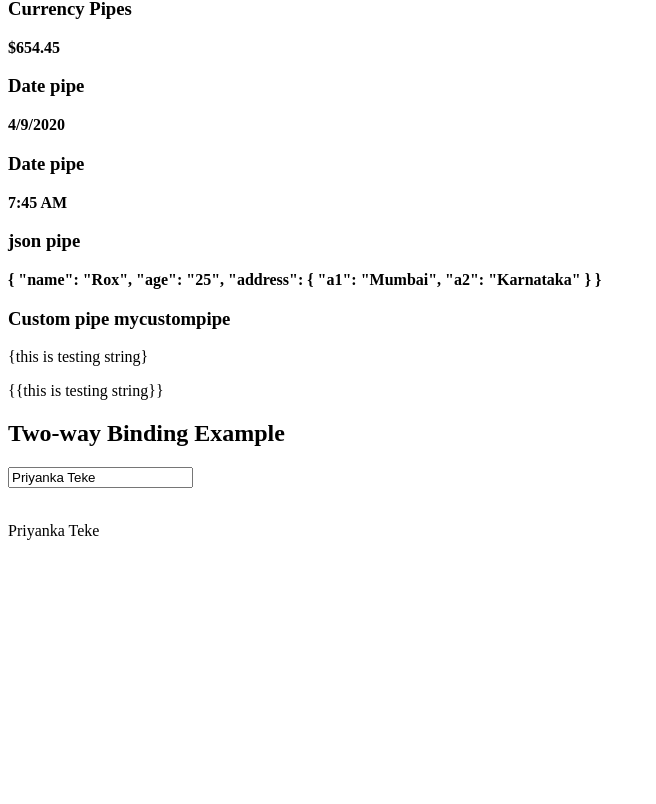
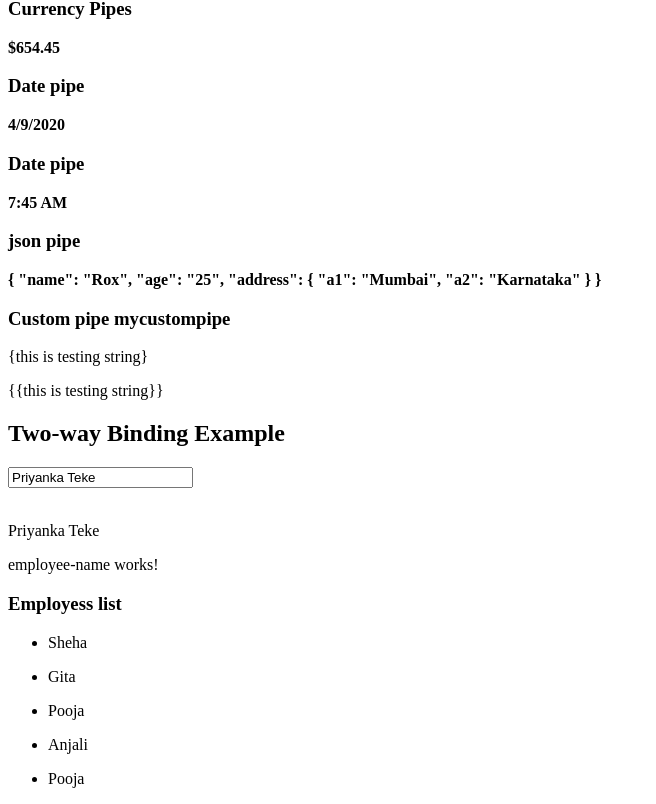
Before and after one commit to priyanka-teke05/angular-practice, an Angular app: page / in a window 1280 px wide. Shown: the part 1563-2367 px from the top of the page, without its empty margins (0-656 px from the left). Before the commit the page ends 2119 px from the top, so only its background shows below. Built offline with nearby package versions, Linux system fonts and the light colour scheme.

Commit message:
ADDED: component to show employee name

```diff
--- a/src/app/app.component.html
+++ b/src/app/app.component.html
@@ -38,5 +38,6 @@
     <h2>Two-way Binding Example</h2>
     <input [(ngModel)]="fullName" /> <br/><br/>
     <p> {{fullName}} </p>
+    <app-employee-name></app-employee-name>
 
     <router-outlet></router-outlet>
--- a/src/app/app.module.ts
+++ b/src/app/app.module.ts
@@ -9,13 +9,15 @@ import { Component1Component } from './component1/component1.component';
 import { NewCmpComponent } from './new-cmp/new-cmp.component';
 import { ChangeTextDirective } from './change-text.directive';
 import { MycustompipePipe } from './mycustompipe.pipe';
+import { EmployeeNameComponent } from './employee-name/employee-name.component';
 @NgModule({
   declarations: [
     AppComponent,
     Component1Component,
     NewCmpComponent,
     ChangeTextDirective,
-    MycustompipePipe
+    MycustompipePipe,
+    EmployeeNameComponent
   ],
   imports: [
     BrowserModule,
--- /dev/null
+++ b/src/app/employee-name/employee-name.component.html
@@ -0,0 +1,5 @@
+<p>employee-name works!</p>
+<h3>Employess list</h3>
+<ul *ngFor="let employee of employees">
+    <li>{{employee.name}}</li>
+</ul>
--- /dev/null
+++ b/src/app/employee-name/employee-name.component.ts
@@ -0,0 +1,22 @@
+import { Component, OnInit } from '@angular/core';
+
+@Component({
+  selector: 'app-employee-name',
+  templateUrl: './employee-name.component.html',
+  styleUrls: ['./employee-name.component.css']
+})
+export class EmployeeNameComponent implements OnInit {
+
+  constructor() { }
+
+  ngOnInit(): void {
+  }
+
+  employees= [
+    {"id":1,"name":"Sheha","age":23},
+    {"id":2,"name":"Gita","age":25},
+    {"id":3,"name":"Pooja","age":30},
+    {"id":4,"name":"Anjali","age":35},
+    {"id":5,"name":"Pooja","age":30}
+  ]
+}
```
Also changed, not shown: src/app/employee-name/employee-name.component.css (added), 1 other file (tests, documents, lock files or other folders).
